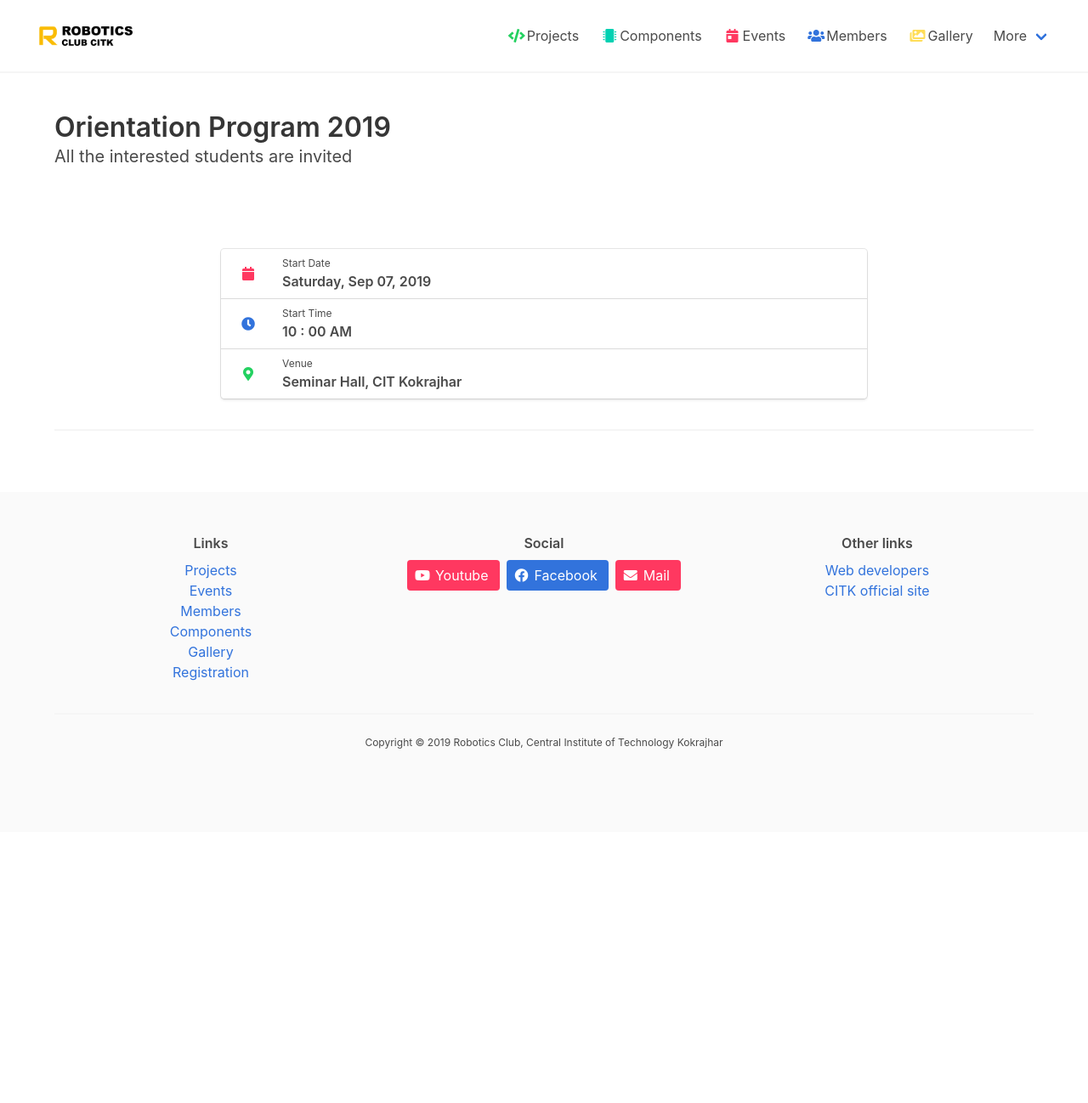
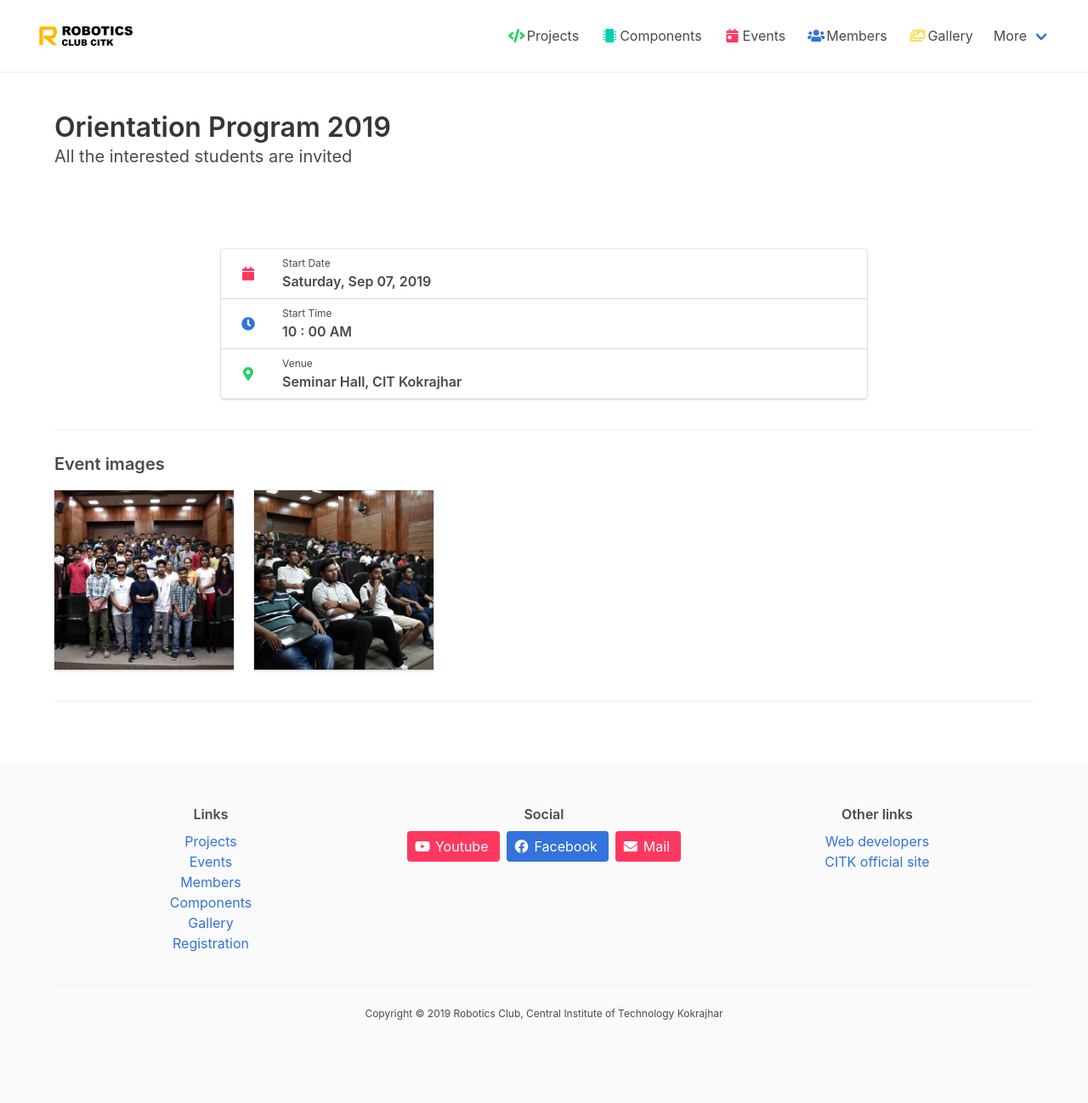
Before and after one commit to robotics-club-citk/robotics-club-citk.github.io, a Jekyll site: the page built from _events/OrientationProgram2019.md, in a window 1280 px wide. Shown: the whole page at 85% size. Built offline with Jekyll 4.4.1, drawn with Linux system fonts in a browser that asks for light colours; before the commit the page ends 979 px from its top, so only the background shows below that.

Commit message:
add orientation 2019 images in gallery & event

```diff
--- a/_events/OrientationProgram2019.md
+++ b/_events/OrientationProgram2019.md
@@ -3,4 +3,11 @@
 description: All the interested students are invited
 start-date: 2019-09-07 10:00:00
 place: Seminar Hall, CIT Kokrajhar
+images:
+  - path: "assets/img/gallery/orientation19-1.jpg"
+    size: 1366x911
+    caption: Orientation program 2019
+  - path: "assets/img/gallery/orientation19-2.jpg"
+    size: 1366x911
+    caption: Orientation program 2019
 ---
--- a/gallery.html
+++ b/gallery.html
@@ -3,6 +3,12 @@
 title: Gallery
 description: Image gallery of Robotics Club CIT Kokrajhar
 images:
+  - path: "assets/img/gallery/orientation19-1.jpg"
+    size: 1366x911
+    caption: Orientation program 2019
+  - path: "assets/img/gallery/orientation19-2.jpg"
+    size: 1366x911
+    caption: Orientation program 2019
   - path: "assets/img/gallery/IMG_20190409_200326.jpg"
     size: 1366x663
     caption: Some members of Robotics Club CIT Kokrajhar with Prof. Jeet Dutta (Faculty In-charge)
```
Also changed, not shown: assets/img/gallery/orientation19-1.jpg (added), assets/img/gallery/orientation19-2.jpg (added).
